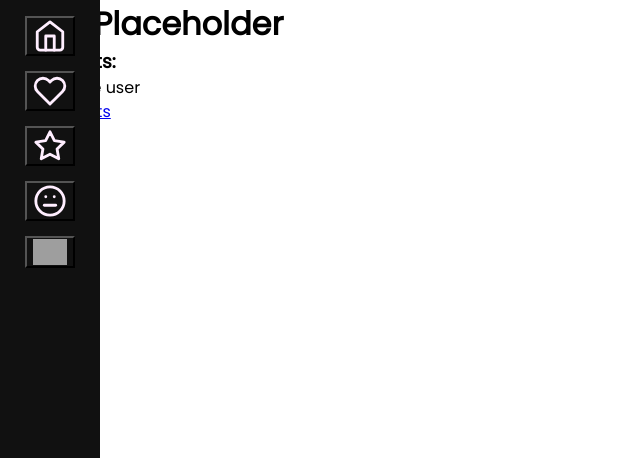
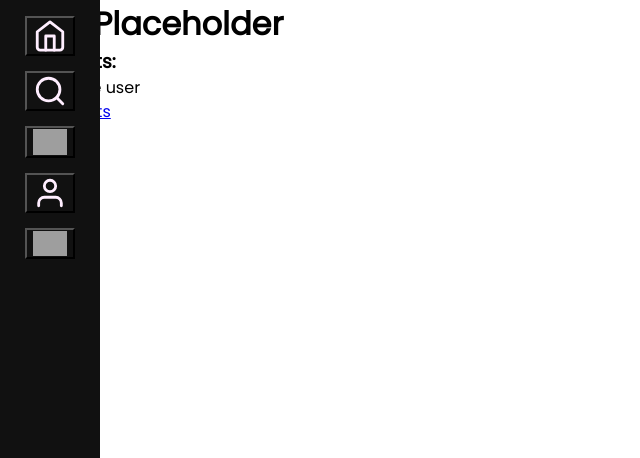
Before and after one commit to Kriol368/SteamWave, a Symfony app: template templates/chat/show.html.twig in a window 1280 px wide. Shown: the top 458 px of the page, without its empty margins (0-640 px from the left). Run offline with Twig, Linux system fonts and the light colour scheme; the template is opened without the code that fills it: most values are stand-ins (such as "Sample title", 1, 10 or a date in 2020); some libraries are stand-ins or nearby versions; grey boxes are pictures that could not be loaded.

Commit message:
iconos reordenados y cambiados

```diff
--- a/templates/base.html.twig
+++ b/templates/base.html.twig
@@ -23,9 +23,9 @@
         <header>
             <div class="sidenav"> <!-- parte de arriba  https://feathericons.com/ -->
                 <a href="{{ path('app_home') }}"><button><img id="home-btn" src="{{ asset('res/icons/home.svg') }}" alt="Home button"></button></a>
-                <a href="{{ path('app_chat') }}"><button><img id="likes-btn" src="{{ asset('res/icons/heart.svg') }}" alt="Likes button"></button></a>
-                <a href="{{ path('app_search') }}"><button><img id="star-btn" src="{{ asset('res/icons/star.svg') }}" alt="Star button"></button></a>
-                <a href="{{ path('app_profile') }}" ><button><img id="user" src="{{ asset('res/icons/meh.svg') }}" alt="User profile picture"></button></a>
+                <a href="{{ path('app_search') }}"><button><img id="search-btn" src="{{ asset('res/icons/search.svg') }}" alt="Likes button"></button></a>
+                <a href="{{ path('app_chat') }}"><button><img id="chat-btn" src="{{ asset('res/icons/message-circle.svg') }}" alt="Star button"></button></a>
+                <a href="{{ path('app_profile') }}" ><button><img id="user-btn" src="{{ asset('res/icons/user.svg') }}" alt="User profile picture"></button></a>
                 <a href=""><button class="settings"><img id="settings-btn" src="{{ asset('res/icons/settings.svg') }}" alt="Setiings button"></button></a>
             </div>
         </header>
```
